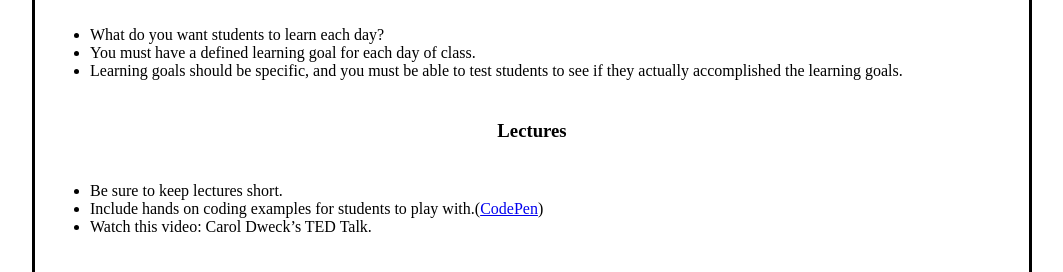
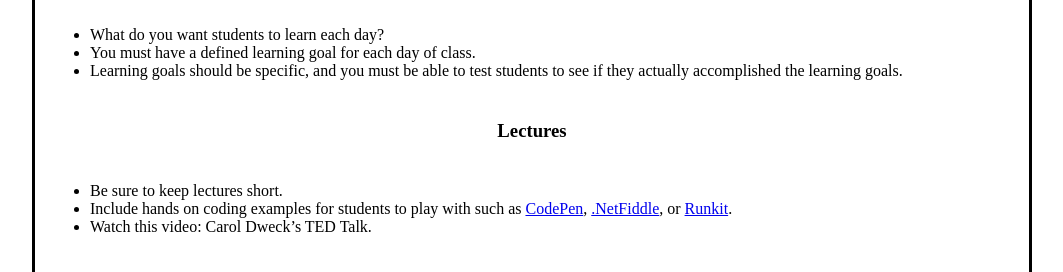
Before and after one commit to AustinCodingAcademy/training, a PHP site: page / in a window 1280 px wide. Shown: the part 3413-3685 px from the top of the page, without its empty margins (108-1171 px from the left). Run offline with PHP 8.4, Linux system fonts and the light colour scheme; grey boxes labelled with a size stand in for pictures from a placeholder-image service; some libraries are stand-ins or nearby versions.

Commit message:
adding links to coding resources

```diff
--- a/index.php
+++ b/index.php
@@ -147,7 +147,7 @@
     <div class="section">
       <ul>
         <li>Be sure to keep lectures short.</li>
-        <li>Include hands on coding examples for students to play with.(<a href="http://codepen.io/">CodePen</a>)</li>
+        <li>Include hands on coding examples for students to play with such as <a href="http://codepen.io/">CodePen</a>, <a href="https://dotnetfiddle.net/">.NetFiddle</a>, or <a href="https://runkit.com/home">Runkit</a>.</li>
         <li>Watch this video: Carol Dweck’s TED Talk.</li>
       </ul>
     </div>
```
